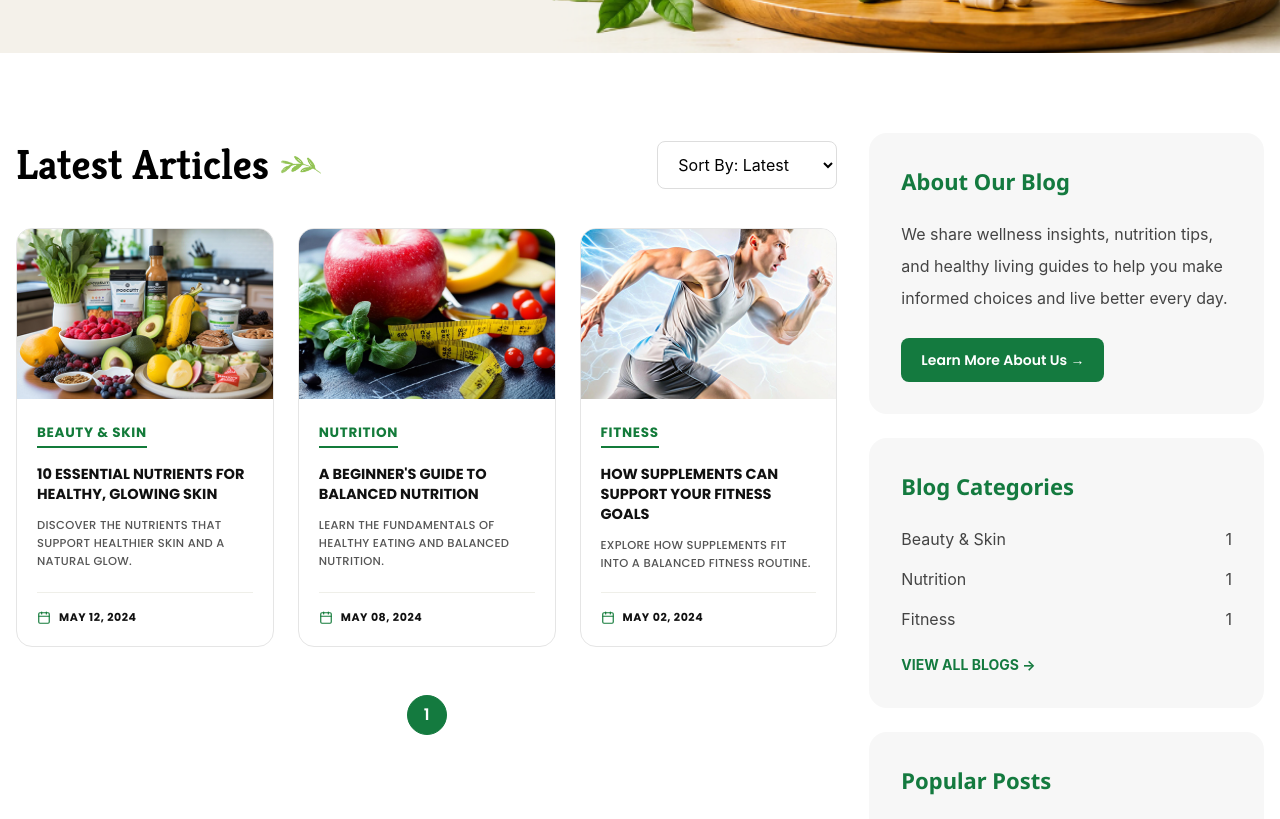
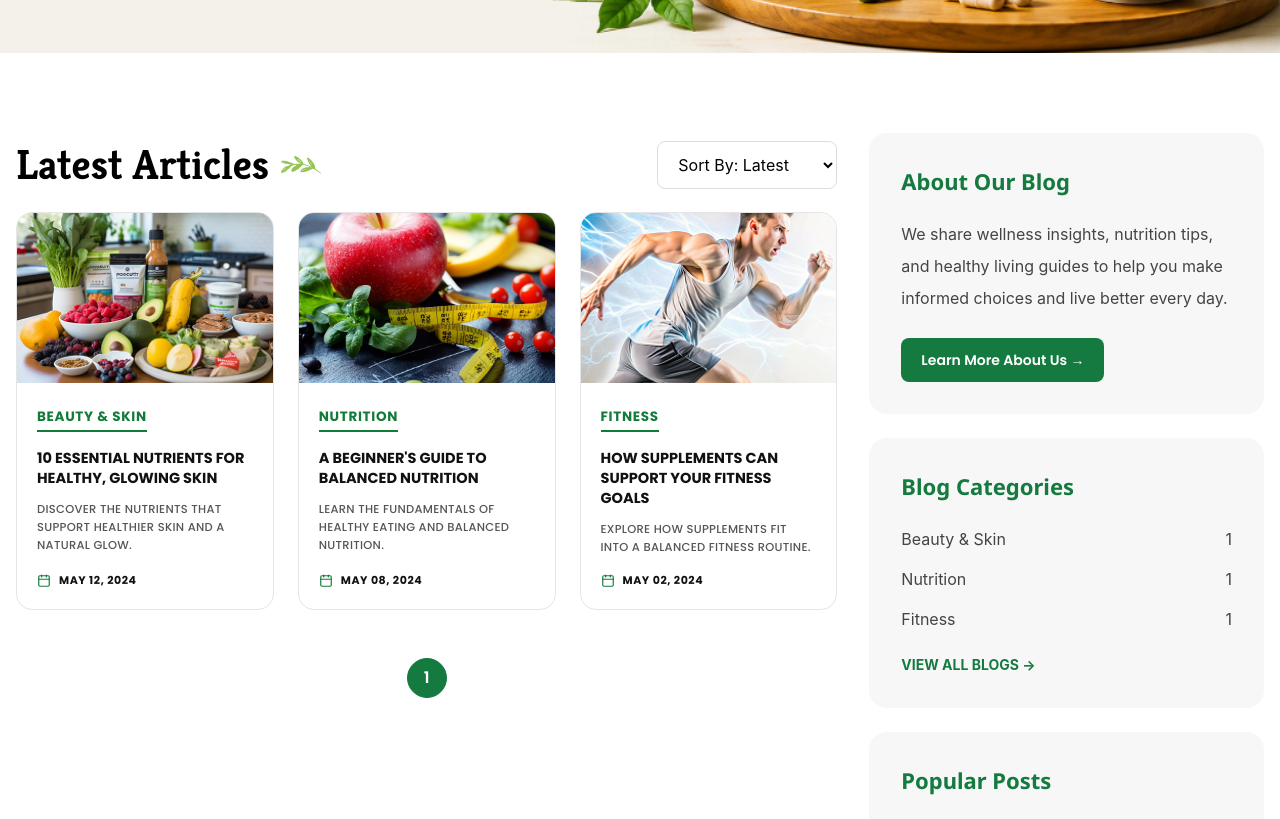
Before and after one commit to drashijaintms/nutrafyi, a React (Vite) app: page /blog in a window 1280 px wide. Shown: the part 480-1299 px from the top of the page. Built offline with nearby package versions, Linux system fonts and the light colour scheme; no server answers.

Commit message:
BlogCard: align title+excerpt from same point, remove date border line; BlogListing: show active category badge with article count and clear button

```diff
--- a/src/components/BlogCard.jsx
+++ b/src/components/BlogCard.jsx
@@ -50,53 +50,37 @@ function BlogCard({
       <div className="p-5 flex flex-col flex-1">
 
         {/* Category */}
-        <div>
+        <div className="mb-4">
           <span
-            className="text-[#137b3a] font-bold text-[13.5px] uppercase tracking-wider border-b-[2px] border-[#137b3a] pb-0.5 inline-block mb-4"
+            className="text-[#137b3a] font-bold text-[13.5px] uppercase tracking-wider border-b-[2px] border-[#137b3a] pb-0.5 inline-block"
             style={{ fontFamily: "'Poppins', sans-serif" }}
           >
             {category}
           </span>
         </div>
 
-        {/* Title */}
+        {/* Title + Excerpt in a fixed-start block */}
+        <div className="flex-1">
           <h4
-          className="
-            text-[14px]
-            sm:text-[14.5px]
-            font-extrabold
-            leading-[1.4]
-            mb-3
-            uppercase
-            text-[#111111]
-          "
+            className="text-[14px] sm:text-[14.5px] font-extrabold leading-[1.4] mb-3 uppercase text-[#111111]"
             style={{ fontFamily: "'Poppins', sans-serif" }}
           >
             {title}
           </h4>
 
-        {/* Excerpt Paragraph */}
           {excerpt && (
             <p
-            className="
-              text-[#555555]
-              text-[11.5px]
-              leading-[18px]
-              font-medium
-              uppercase
-              tracking-wide
-              mb-5
-              line-clamp-3
-            "
+              className="text-[#555555] text-[11.5px] leading-[18px] font-medium uppercase tracking-wide line-clamp-3"
               style={{ fontFamily: "'Poppins', sans-serif" }}
             >
               {excerpt}
             </p>
           )}
+        </div>
 
-        {/* Date Aligned at bottom */}
+        {/* Date pinned at bottom — no border line */}
         <div
-          className="mt-auto pt-4 border-t border-[#e5e5db]/60 flex items-center gap-2 text-[11px] font-bold text-[#111111] uppercase tracking-wider"
+          className="mt-4 flex items-center gap-2 text-[11px] font-bold text-[#111111] uppercase tracking-wider"
           style={{ fontFamily: "'Poppins', sans-serif" }}
         >
           <Calendar className="w-3.5 h-3.5 text-[#137b3a]" />
--- a/src/components/BlogListing.jsx
+++ b/src/components/BlogListing.jsx
@@ -123,7 +123,7 @@ const popularPosts = [
           <div className="col-span-8">
 
             {/* Heading Row */}
-            <div className="flex items-center justify-between mb-8">
+            <div className="flex items-center justify-between mb-4">
 
               <div className="flex items-center gap-3">
 
@@ -163,6 +163,34 @@ const popularPosts = [
               </select>
 
             </div>
+
+            {/* Active Category Badge — only shown when filtering */}
+            {activeCategorySlug && (
+              <div className="flex items-center gap-3 mb-6">
+                <span className="text-[#444] text-[14px]" style={{ fontFamily: "'Poppins', sans-serif" }}>
+                  Showing:
+                </span>
+                <span
+                  className="inline-flex items-center gap-2 bg-[#147a3f] text-white text-[13px] font-semibold px-4 py-1.5 rounded-full"
+                  style={{ fontFamily: "'Poppins', sans-serif" }}
+                >
+                  {dynamicCategories.find(c => c.slug === activeCategorySlug)?.name || activeCategorySlug}
+                  <Link
+                    to="/blog"
+                    className="ml-1 w-4 h-4 rounded-full bg-white/30 hover:bg-white/50 flex items-center justify-center text-white leading-none transition"
+                    title="Clear filter"
+                  >
+                    ×
+                  </Link>
+                </span>
+                <span className="text-[#888] text-[13px]" style={{ fontFamily: "'Poppins', sans-serif" }}>
+                  ({filteredBlogs.length} {filteredBlogs.length === 1 ? "article" : "articles"})
+                </span>
+              </div>
+            )}
+
+            {/* Bottom margin when no filter badge */}
+            {!activeCategorySlug && <div className="mb-4" />}
 
             {/* Blog Grid */}
             <div className="">
```
Lines whose indentation alone changed are shown as unchanged.
